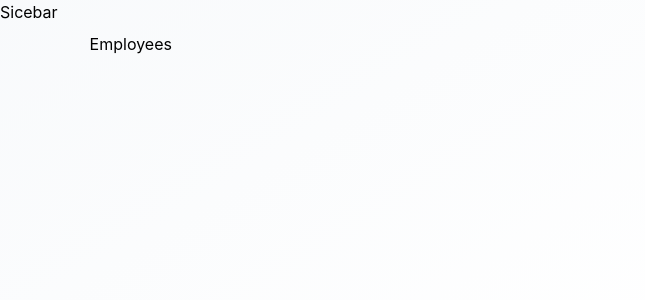
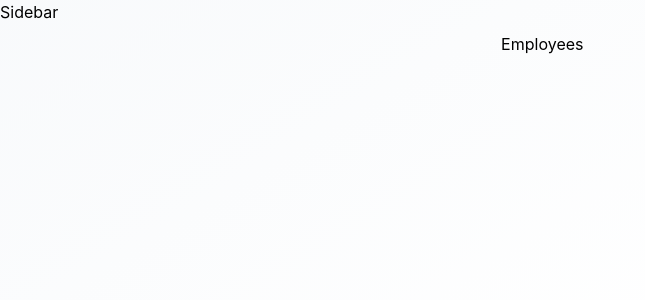
Before and after one commit to vijayrajan222/WorkGlad, a React (Vite) app in the folder client/: page /employees in a window 1280 px wide. Shown: the top 300 px of the page, without its empty margins (0-645 px from the left). Built offline with nearby package versions, Linux system fonts and the light colour scheme.

Commit message:
fixed with code rabbit the ui of login compleated

```diff
--- a/client/src/pages/Employees.jsx
+++ b/client/src/pages/Employees.jsx
@@ -9,4 +9,3 @@ const Employees = () => {
 }
 
 export default Employees
-Employees
--- a/client/src/pages/Layout.jsx
+++ b/client/src/pages/Layout.jsx
@@ -4,9 +4,9 @@ import { Outlet } from 'react-router-dom'
 const Layout = () => {
   return (
     <div className="flex h-screen bg-linear-to-br from-slate-50 via-white to-indigo-50/30">
-      <p>Sicebar</p>
+      <p>Sidebar</p>
       <main className='flex-1 overflow-y-auto'>
-        <div className="p-4 pt=16 sm:p-6 sm:pt-6 sm:pt-6 lg:p-8 max-w-400 mx-auto">
+        <div className="p-4 pt-16 sm:p-6 sm:pt-6 lg:p-8 max-w-[400px] mx-auto">
           <Outlet/>
         </div>
       </main>
```
